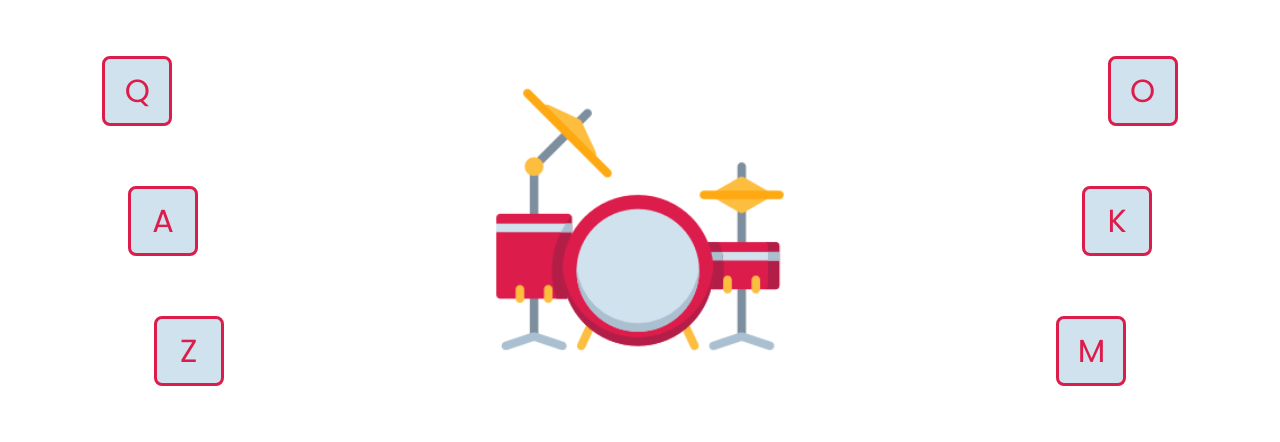
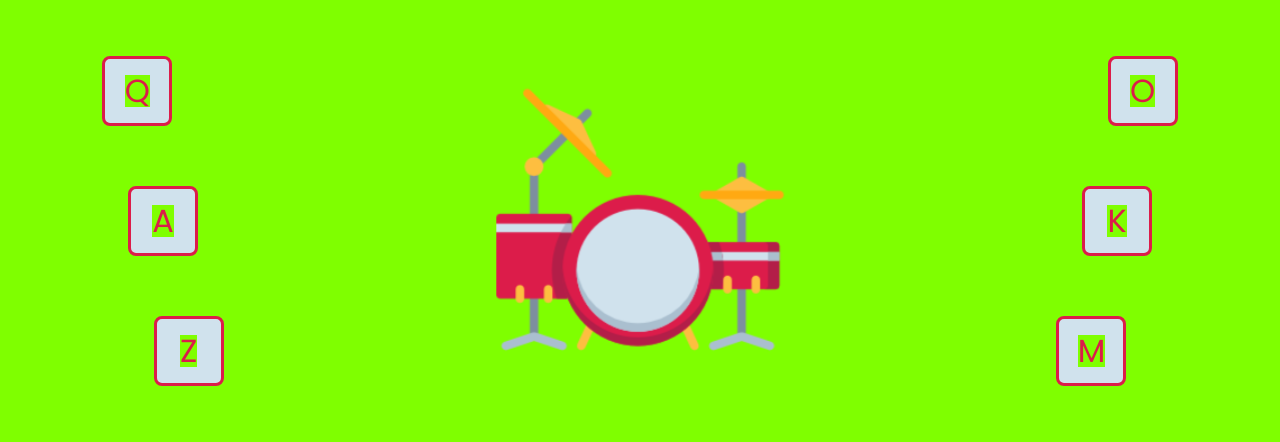
Before and after one commit to 0xharshrastogi/Drum-Kit, a plain HTML site: page index.html in a window 1280 px wide. Shown: the part 179-621 px from the top of the page. Drawn offline with Linux system fonts and the light colour scheme.

Commit message:
background changed

```diff
--- a/app/style/main.css
+++ b/app/style/main.css
@@ -2,6 +2,7 @@
 	margin: 0;
 	padding: 0;
 	box-sizing: border-box;
+	background-color: chartreuse;
 }
 
 body {
@@ -138,3 +139,7 @@ body {
 	width: 50px;
 	border: 1px solid #000;
 }
+
+.img-wrapper{
+	z-index: 2;
+}
```
